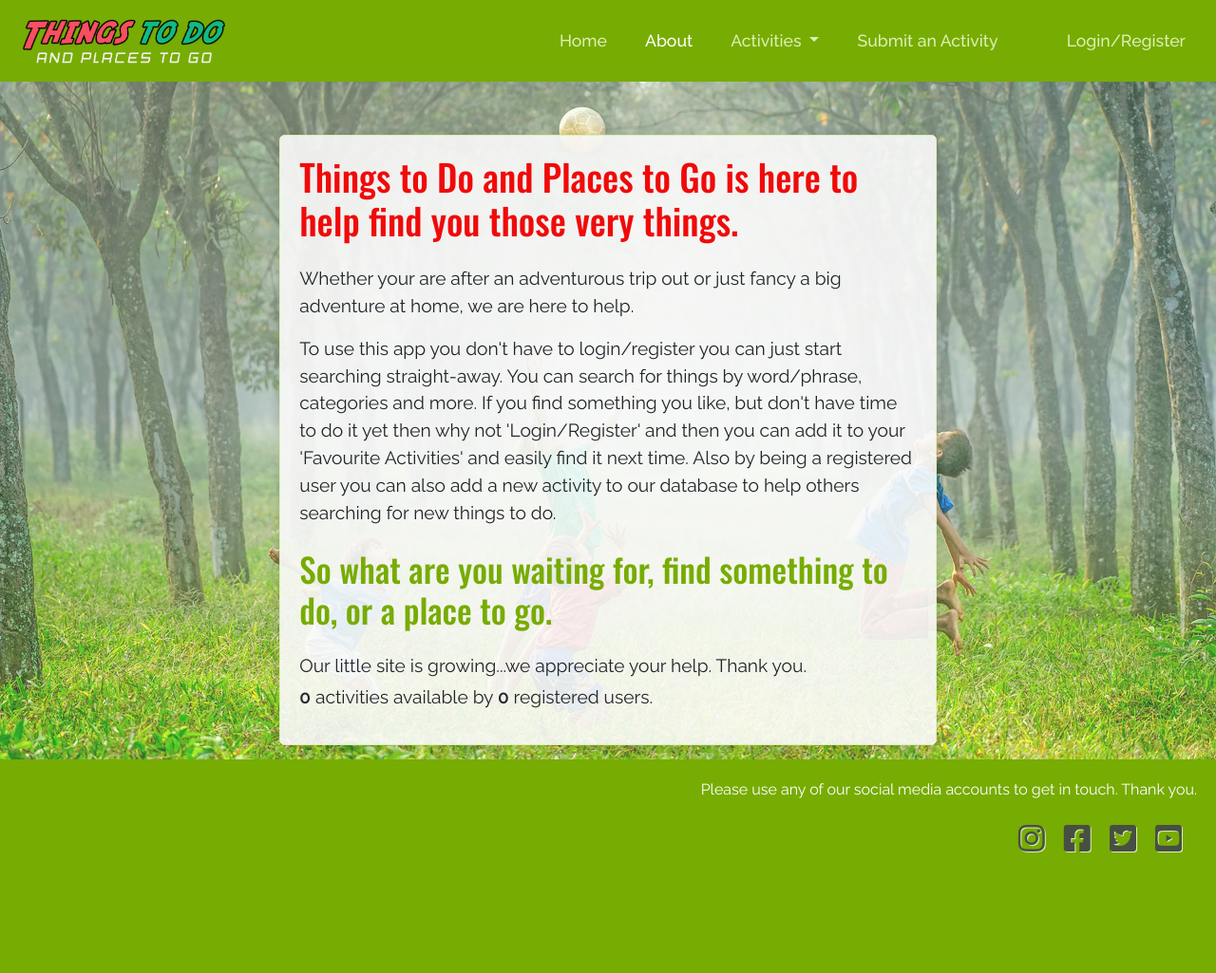
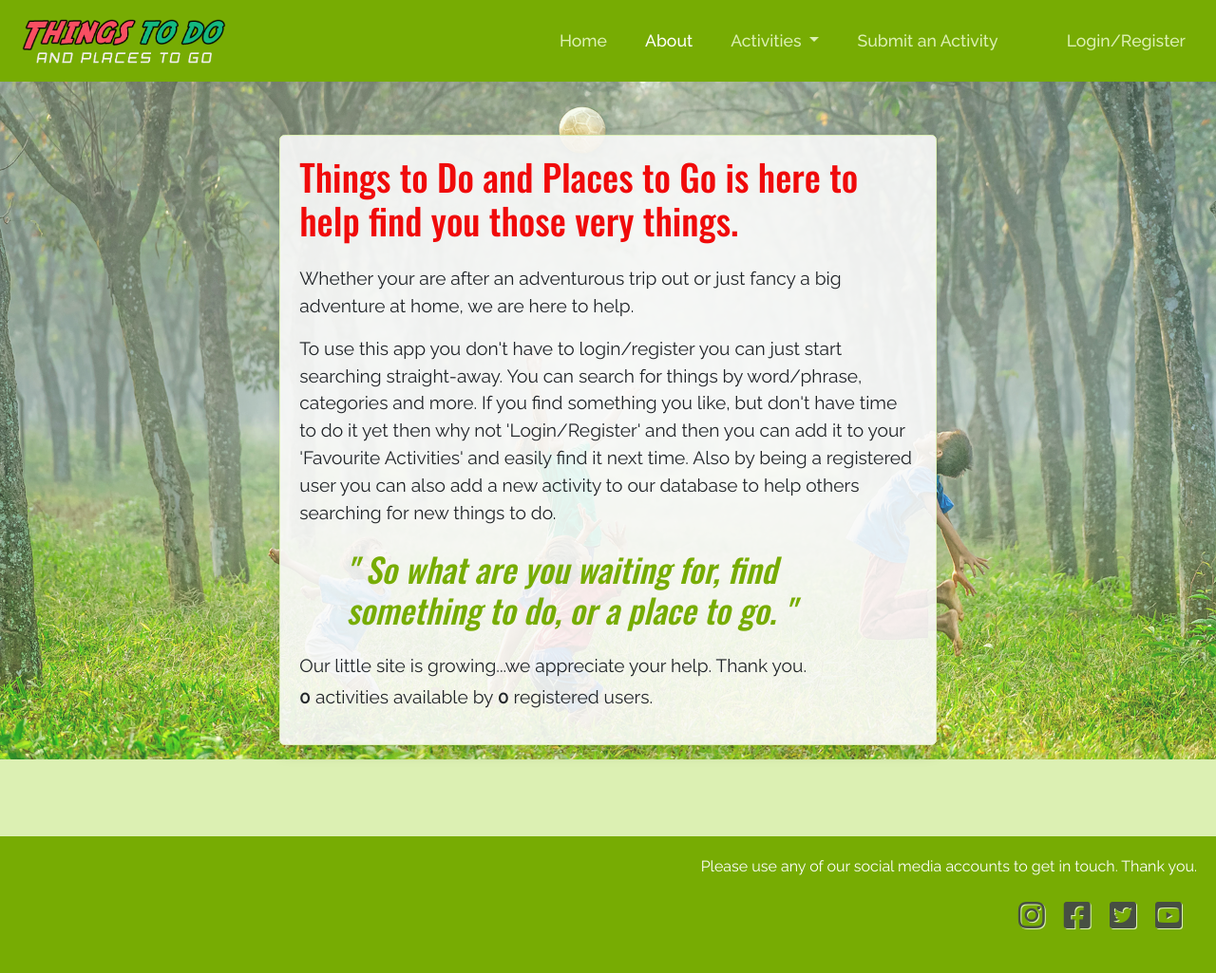
Before and after one commit to devtoguk/milestone-3-THINGS-TO-DO, a Flask app: page /about/ in a window 1280 px wide. Shown: the whole page at 95% size. Before the commit the page ends 898 px from the top, so only its background shows below. Run offline with Flask 2, Linux system fonts and the light colour scheme; data that the repository does not hold is empty; some libraries are stand-ins or nearby versions.

Commit message:
Adjust the about template due to the footer changes

```diff
--- a/static/css/style.css
+++ b/static/css/style.css
@@ -150,17 +150,18 @@
 }
 
 .about__container h1 {
+    color: var(--themeRed);
     font-size: 2em;;
-    color: var(--themeRed);
 }
 
 .about__container h3 {
-    font-size: 1.8em;;
+    padding: 0 1.4em;
     color: var(--themeGreen);
+    font-size: 1.8em;
+    font-style: italic;
 }
 
 .about__container p {
-    /* color: #212529; */
     font-family: 'Raleway', sans-serif;
     font-size: 1.2em;
 }
@@ -463,18 +464,6 @@
         height: 2.5em;
     }
 
-    .about__container {
-        width: 65%;
-    }
-
-    .about__container h1 {
-        font-size: 2.4em;;
-    }
-
-    .about__container h3 {
-        font-size: 2.2em;;
-    }
-
 }
 
 /* Large devices (desktops, 992px and up) */
@@ -522,6 +511,18 @@
         font-size: 1.4em;
     }
 
+    .about__container {
+        width: 65%;
+    }
+
+    .about__container h1 {
+        font-size: 2.4em;;
+    }
+
+    .about__container h3 {
+        font-size: 2.2em;;
+    }
+
 }
 
 /* Extra large devices (large desktops, 1200px and up) */
--- a/templates/about.html
+++ b/templates/about.html
@@ -1,7 +1,7 @@
 {% extends "base.html" %}
 {% block content %}
 
-<section class="container about__container mb-5 mx-auto">
+<section class="container about__container mb-5 pb-5 mx-auto">
 	<div class="about__body border__highlight shadow">
         <h1>Things to Do and Places to Go is here to help find you those very things.</h1>
         <p class="mt-4">
@@ -11,7 +11,7 @@
             To use this app you don't have to login/register you can just start searching straight-away.  You can search for things by word/phrase, categories and more. If you find something you like, but don't have time to do it yet then why not 'Login/Register' and then you can add it to your 'Favourite Activities' and easily find it next time. Also by being a registered user you can also add a new activity to our database to help others searching for new things to do.
         </p>
         <h3 class="mb-4">
-            So what are you waiting for, find something to do, or a place to go.
+            " So what are you waiting for, find something to do, or a place to go. "
         </h3>
         <p class="mb-1">
             Our little site is growing...we appreciate your help. Thank you.
```
